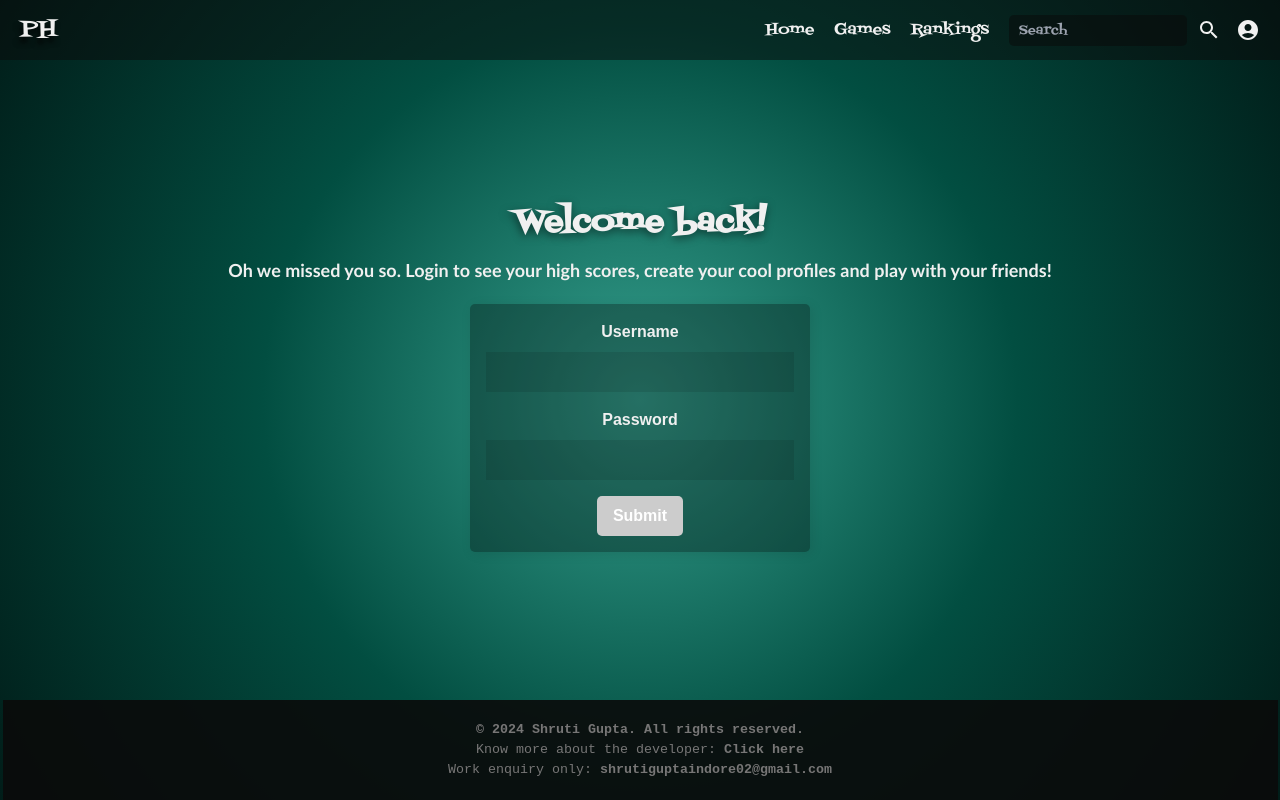
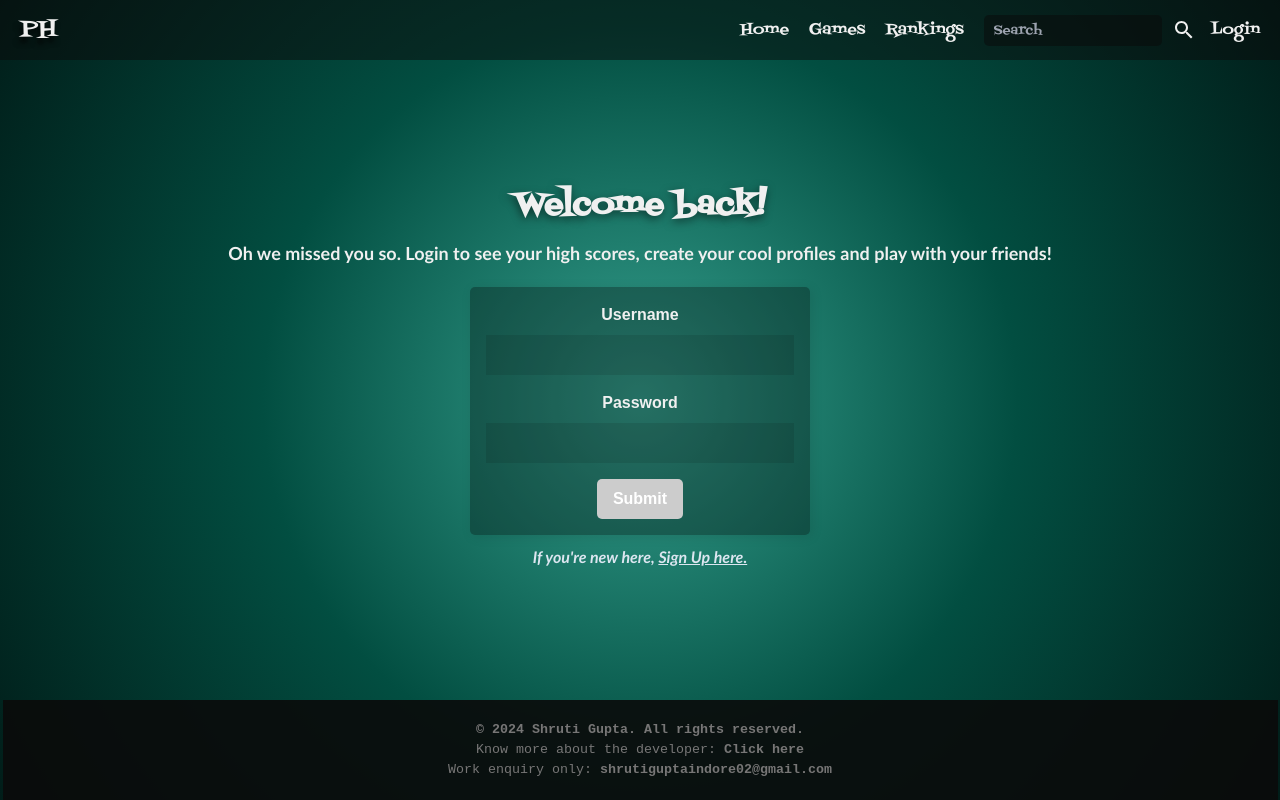
Before and after one commit to shrutigupta02/PlayHive, a React (Vite) app in the folder frontend/: page /login in a window 1280 px wide. Built offline with nearby package versions, Linux system fonts and the light colour scheme.

Commit message:
Minor changes in Login and Signup pages

```diff
--- a/frontend/src/components/Navbar.jsx
+++ b/frontend/src/components/Navbar.jsx
@@ -15,7 +15,7 @@ export default function NavBar() {
         { name: 'Rankings', route: '/rankings' }
     ];
 
-    let isLoggedIn = true;
+    let isLoggedIn = false;
 
     const handleRouting = (route) => {
         navigate(route);
--- a/frontend/src/index.css
+++ b/frontend/src/index.css
@@ -246,6 +246,10 @@ body {
   display: none;
 }
 
+.login{
+  font-size: small;
+}
+
   .logo {
     font-size: 1rem;
     position: absolute;
--- a/frontend/src/pages/Games.jsx
+++ b/frontend/src/pages/Games.jsx
@@ -10,7 +10,7 @@ export default function Games(){
         games: [
             {
                 name: 'Ludo',
-                picture : 'src/assets/demo.png',
+                picture : 'src/assets/Untitled design.png',
             },
             {
                 name: 'Any',
--- a/frontend/src/pages/Login.jsx
+++ b/frontend/src/pages/Login.jsx
@@ -55,7 +55,9 @@ export default function Login(){
                 </button>
                 </Form>
             )}
+
             </Formik>
+            <p>If you're new here, <a href="/signup">Sign Up here.</a></p>
             </div>
 
             <Footer/>
--- a/frontend/src/pages/Signup.jsx
+++ b/frontend/src/pages/Signup.jsx
@@ -52,7 +52,7 @@ export default function Signup(){
 
     const handleSubmit = (values) => {
         console.log(values);
-        alert(JSON.stringify(values, null, 2));
+
     };
 
     return (
--- a/frontend/src/pages/login.css
+++ b/frontend/src/pages/login.css
@@ -101,5 +101,5 @@
     padding-top: 60px;
     padding-left: 2.5px;
     padding-right: 2.5px;
-
+    overflow-x: hidden;
   }
```
